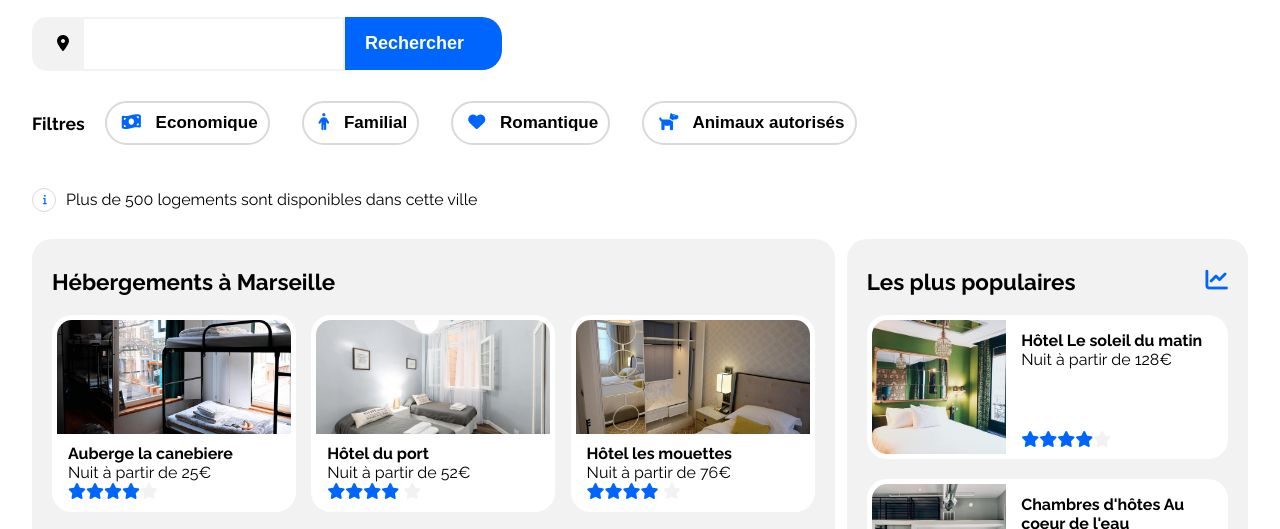
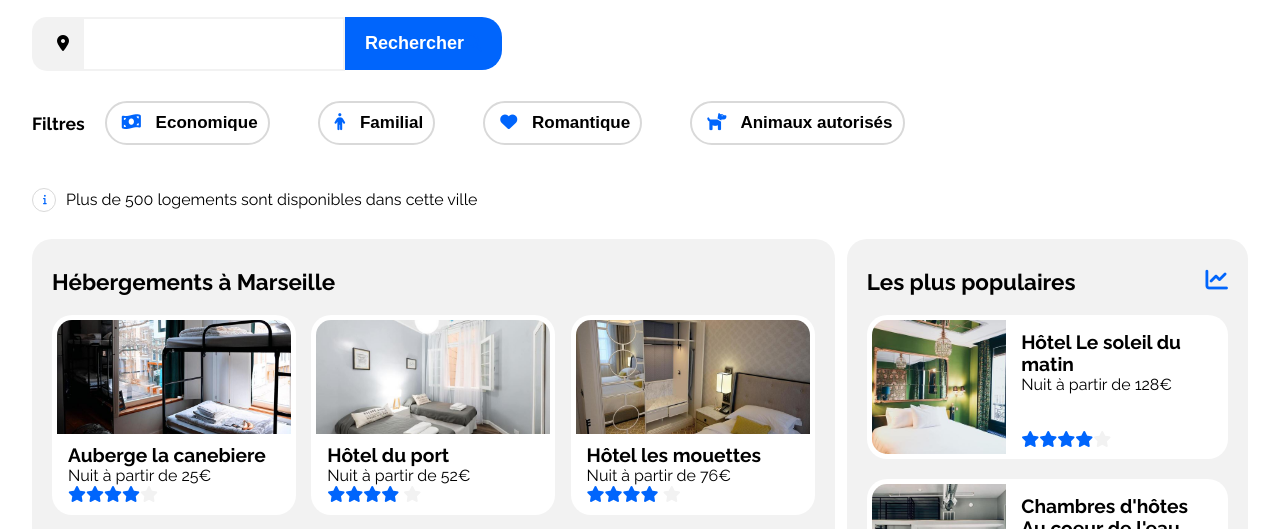
Before and after one commit to juliegip/OC_DevWeb_P2_booki, a plain HTML site: page index.html in a window 1280 px wide. Shown: the part 196-725 px from the top of the page. Drawn offline with Linux system fonts and the light colour scheme.

Commit message:
modif après w3c validator

```diff
--- a/CSS/style.css
+++ b/CSS/style.css
@@ -31,7 +31,7 @@ h3 {
 }
 
 h4 {
-  font-size: clamp(16px, 1.5vm, 20px);
+  font-size: clamp(16px, 1.5vw, 20px);
   font-weight: 700;
 }
 
@@ -157,7 +157,7 @@ a:visited {
 }
 .filters-wrap {
   display: flex;
-  gap: 2em;
+  gap: 3em;
 }
 
 .filters-select {
@@ -165,7 +165,7 @@ a:visited {
   padding-bottom: 15px;
   display: flex;
   flex-wrap: nowrap;
-  gap: 2em;
+  gap: 3em;
 }
 
 .btn-filter {
```
